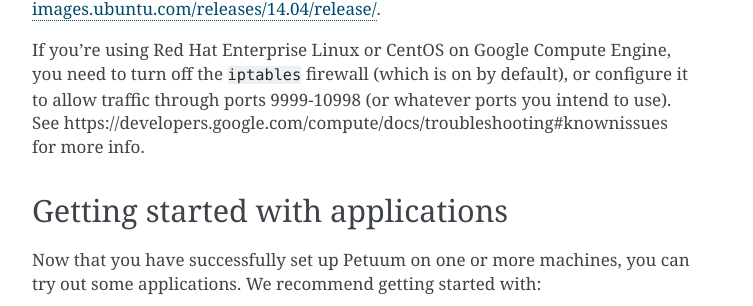
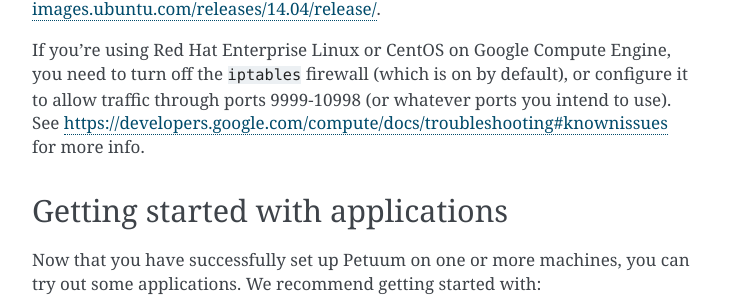
Before and after one commit to sailing-pmls/pmls.readthedocs.io, a Sphinx documentation site: the page built from docs/installation.md, in a window 1280 px wide and 900 px high, scrolled down 2945 px. Shown: the part 461-767 px from the top of the window, without its empty margins (388-1141 px from the left). Built offline with Sphinx 7.4.7, drawn with Linux system fonts in a browser that asks for light colours; part of the change alters nothing that is shown.

```diff
--- a/docs/installation.md
+++ b/docs/installation.md
@@ -96,7 +96,7 @@ If you have a firewall, you must open these ports on all machines:
 ## Cloud compute support
 Petuum can run in any Linux-based cloud environment that supports SSH; we recommend using 64-bit Ubuntu 14.04. If you wish to run Petuum on Amazon EC2, we recommend using the official 64-bit Ubuntu 14.04 Amazon Machine Images provided by Canonical: [http://cloud-images.ubuntu.com/releases/14.04/release/](http://cloud-images.ubuntu.com/releases/14.04/release/).
 
-If you're using Red Hat Enterprise Linux or CentOS on Google Compute Engine, you need to turn off the `iptables` firewall (which is on by default), or configure it to allow traffic through ports 9999-10998 (or whatever ports you intend to use). See https://developers.google.com/compute/docs/troubleshooting#knownissues for more info.
+If you're using Red Hat Enterprise Linux or CentOS on Google Compute Engine, you need to turn off the `iptables` firewall (which is on by default), or configure it to allow traffic through ports 9999-10998 (or whatever ports you intend to use). See [https://developers.google.com/compute/docs/troubleshooting#knownissues](https://developers.google.com/compute/docs/troubleshooting#knownissues) for more info.
 
 ## Getting started with applications
 
```
